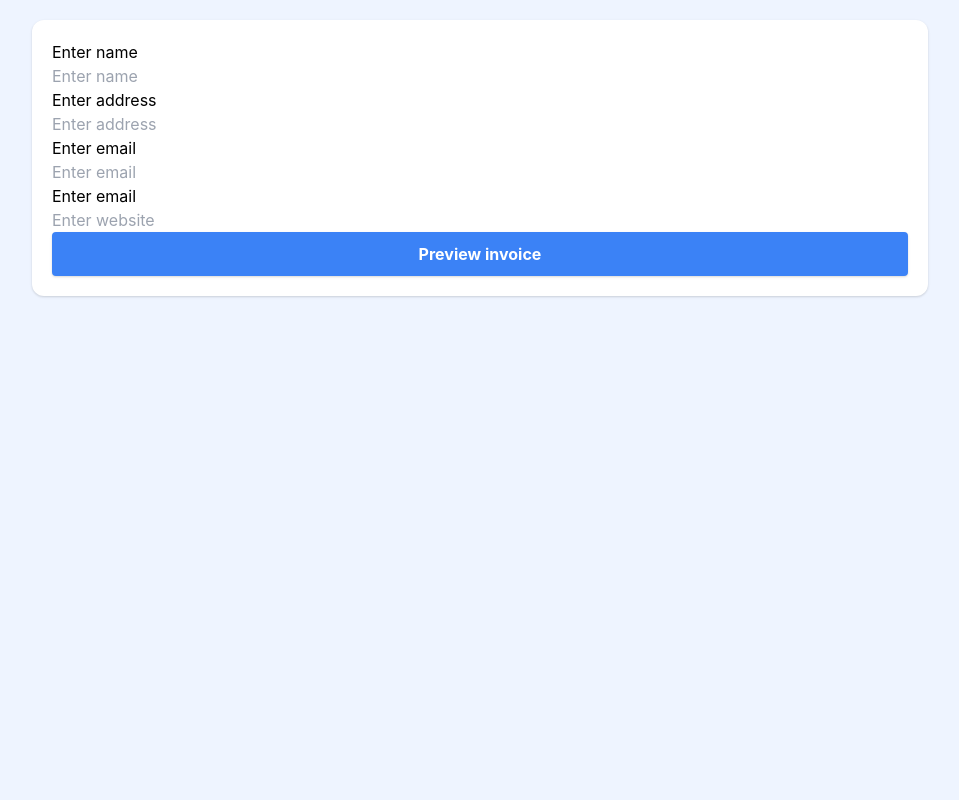
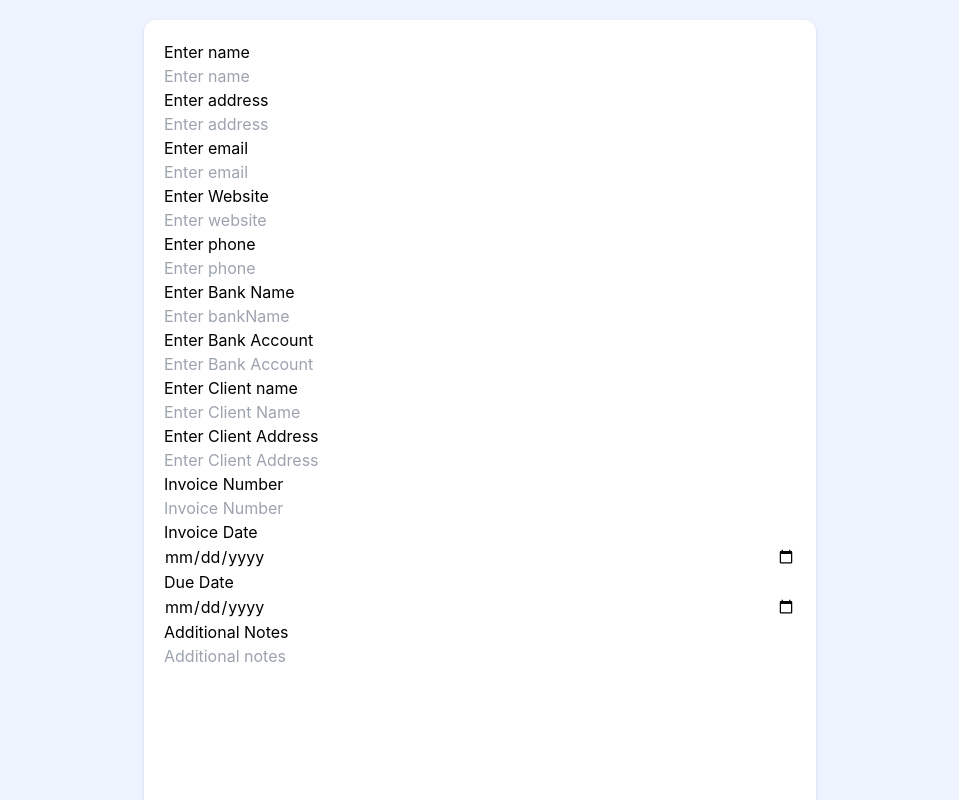
Before and after one commit to sibashish726/Invoice_generator, a React (Create React App) app: page / in a window 1280 px wide. Shown: the top 800 px of the page, without its empty margins (160-1119 px from the left). Built offline with nearby package versions, Linux system fonts and the light colour scheme.

Commit message:
New updates: added all inputs and added new stylings

```diff
--- a/src/App.js
+++ b/src/App.js
@@ -30,15 +30,15 @@ function App() {
   }
   return (
     <>
-      <main className='m-5 p-5 xl:max-w-4xl xl:mx-auto bg-white rounded-xl rounded shadow'>
+      <main className='m-5 p-5 lg:max-w-2xl xl:max-w-2xl bg-white rounded-xl rounded shadow md:max-w-xl md:mx-auto'>
        {showInvoice ? (
        <div>
         <Header handlePrint={handlePrint} />
         <MainDetails name={name} address={address}/>
-        <ClientDetails />
-        <Dates />
-        <Notes />
-        <Footer name={name} address={address} website={website} email={email}/>
+        <ClientDetails clientName={clientName} clientAddress={clientAddress}/>
+        <Dates invoiceNumber={invoiceNumber} invoiceDate={invoiceDate} dueDate={dueDate}/>
+        <Notes notes={notes}/>
+        <Footer name={name} address={address} website={website} email={email} bankAccount={bankAccount} phone={phone} bankName={bankName}/>
         <button
           onClick={() => setShowInvoice(false)}
           className="bg-blue-500 mt-5 text-white font-bold py-2 px-2 rounded shadow border-2 border-blue-500 hover:bg-transparent hover:text-blue-500 transition-all duration-300">
@@ -81,7 +81,7 @@ function App() {
             onChange = {(e) => setEmail(e.target.value)}
            />
 
-         <label htmlFor="website">Enter email</label>
+         <label htmlFor="website">Enter Website</label>
            <input
             type="url"
             name="website"
@@ -91,6 +91,104 @@ function App() {
             value={website}
             onChange = {(e) => setWebsite(e.target.value)}
            />
+
+         <label htmlFor="phone">Enter phone</label>
+           <input
+            type="number"
+            name="phone"
+            id="phone"
+            placeholder="Enter phone"
+            autoComplete="off"
+            value={phone}
+            onChange = {(e) => setPhone(e.target.value)}
+           />
+
+        <label htmlFor="bankName">Enter Bank Name</label>
+           <input
+            type="text"
+            name="bankName"
+            id="bankName"
+            placeholder="Enter bankName"
+            autoComplete="off"
+            value={bankName}
+            onChange = {(e) => setBankName(e.target.value)}
+           />
+
+
+         <label htmlFor="bankAccount">Enter Bank Account</label>
+           <input
+            type="number"
+            name="bankAccount"
+            id="bankAccount"
+            placeholder="Enter Bank Account"
+            autoComplete="off"
+            value={bankAccount}
+            onChange = {(e) => setBankAccount(e.target.value)}
+           />
+
+         <label htmlFor="clientName">Enter Client name</label>
+           <input
+            type="text"
+            name="clientName"
+            id="clientName"
+            placeholder="Enter Client Name"
+            autoComplete="off"
+            value={clientName}
+            onChange = {(e) => setClientName(e.target.value)}
+           />
+
+         <label htmlFor="clientAddress">Enter Client Address</label>
+           <input
+            type="text"
+            name="clientAddress"
+            id="clientAddress"
+            placeholder="Enter Client Address"
+            autoComplete="off"
+            value={clientAddress}
+            onChange = {(e) => setClientAddress(e.target.value)}
+           />
+
+         <label htmlFor="invoiceNumber">Invoice Number</label>
+           <input
+            type="text"
+            name="invoiceNumber"
+            id="invoiceNumber"
+            placeholder="Invoice Number"
+            autoComplete="off"
+            value={invoiceNumber}
+            onChange = {(e) => setInvoiceNumber(e.target.value)}
+           />
+
+          <label htmlFor="invoiceDate">Invoice Date</label>
+           <input
+            type="date"
+            name="invoiceDate"
+            id="invoiceDate"
+            placeholder="Invoice Date"
+            autoComplete="off"
+            value={invoiceDate}
+            onChange = {(e) => setInvoiceDate(e.target.value)}
+           />
+
+         <label htmlFor="dueDate">Due Date</label>
+           <input
+            type="date"
+            name="dueDate"
+            id="dueDate"
+            placeholder="Due Date"
+            autoComplete="off"
+            value={dueDate}
+            onChange = {(e) => setDueDate(e.target.value)}
+           />
+
+          <label htmlFor="notes">Additional Notes</label>
+           <textarea
+             name="notes"
+             id="notes"
+             cols="20"
+             rows="10"
+             placeholder="Additional notes"
+             value={notes} onChange={(e) => setNotes(e.target.value)} />
            <button
             onClick={() => setShowInvoice(true)}
             className="bg-blue-500 text-white font-bold py-2 px-2 rounded shadow border-2 border-blue-500 hover:bg-transparent hover:text-blue-500 transition-all duration-300">
--- a/src/components/ClientDetails.js
+++ b/src/components/ClientDetails.js
@@ -1,10 +1,10 @@
 import React, { Component }  from 'react';
-export default function ClientDetails(){
+export default function ClientDetails({clientAddress,clientName}){
     return (
         <>
           <section className='mt-5'>
-            <h1 className='text-xl uppercase'>Client name</h1>
-            <p>Clients address</p>
+            <h1 className='text-xl uppercase'>{clientName}</h1>
+            <p>{clientAddress}</p>
            </section>
         </>
     )
--- a/src/components/Dates.js
+++ b/src/components/Dates.js
@@ -1,12 +1,12 @@
 import React, { Component }  from 'react';
-export default function Dates(){
+export default function Dates({invoiceNumber,invoiceDate,dueDate}){
     return (
         <>
         <article className='my-5 flex items-end justify-end'>
           <ul>
-            <li><span className='font-bold'>Invoice Number:</span></li>
-            <li><span className='font-bold'>Invoice date</span></li>
-            <li><span className='font-bold'>Due date</span></li>
+            <li className='p-1'><span className='font-bold'>Invoive Number:</span> {invoiceNumber}</li>
+            <li className='p-1 bg-gray-100'><span className='font-bold'>invoiceDate : </span>{invoiceDate}</li>
+            <li className='p-1'><span className='font-bold'>dueDate: </span> {dueDate}</li>
           </ul>
         </article>
         </>
--- a/src/components/Footer.js
+++ b/src/components/Footer.js
@@ -1,8 +1,8 @@
 import React, { Component }  from 'react';
-export default function Footer({name,address,email,website}){
+export default function Footer({name,address,email,website,bankAccount,phone,bankName}){
     return (
         <>
-        <footer>
+        <footer className="footer border-t-2 border-gray-300 p-t-5">
           <ul className="flex flex-wrap items-center justify-center">
             <li>
               <span className='font-bold'>Your name</span>{name}
@@ -11,16 +11,16 @@ export default function Footer({name,address,email,website}){
               <span className='font-bold'>Your email</span>{email}
             </li>
             <li>
-              <span className='font-bold'>Your phone</span>8932939393
+              <span className='font-bold'>Your phone</span>{phone}
             </li>
             <li>
-              <span className='font-bold'>Bank</span>213809329228
+              <span className='font-bold'>Your Address</span>{address}
             </li>
             <li>
-              <span className='font-bold'>Account holder name</span>{name}
+              <span className='font-bold'>Account holder name</span>{bankName}
             </li>
             <li>
-              <span className='font-bold'>Account number</span>29227370730
+              <span className='font-bold'>Account number</span>{bankAccount}
             </li>
             <li>
               <span className='font-bold'>Website</span>{" "}
--- a/src/components/Header.js
+++ b/src/components/Header.js
@@ -7,9 +7,9 @@ export default function Header({handlePrint}){
           <h2 className='font-bold uppercase tracking-wide text-4xl'>Invoice App</h2>
           <div>
             <ul className='flex items-center justify-between flex-wrap mb-3'>
-              <li><button onClick={handlePrint} className="btn btn-print">Print</button></li>
-              <li><button className="btn btn-download">Download</button></li>
-              <li><button className="btn btn-send">Send</button></li>
+              <li><button onClick={handlePrint} className="bg-gray-500 text-white font-bold py-2 px-4 rounded shadow border-2 border-gray-500 hover:bg-transparent hover:text-gray-500 transition-all duration-300">Print</button></li>
+              <li className='mx-2'><button className="bg-blue-500 text-white font-bold py-2 px-4 rounded shadow border-2 border-blue-500 hover:bg-transparent hover:text-blue-500 transition-all duration-300">Download</button></li>
+              <li><button className="bg-green-500 text-white font-bold py-2 px-4 rounded shadow border-2 border-green-500 hover:bg-transparent hover:text-green-500 transition-all duration-300">Send</button></li>
             </ul>
           </div>
         </header>
--- a/src/components/Notes.js
+++ b/src/components/Notes.js
@@ -1,9 +1,9 @@
 import React, { Component }  from 'react';
-export default function Notes(){
+export default function Notes({notes}){
     return (
         <>
          <section className='mb-5'>
-           <p>Notes to the client...</p>
+           <p className='lg:w-1/2 text-justify'>{notes}</p>
          </section>
         </>
     )
--- a/src/index.css
+++ b/src/index.css
@@ -12,3 +12,11 @@ code {
   font-family: source-code-pro, Menlo, Monaco, Consolas, 'Courier New',
     monospace;
 }
+
+.footer li{
+  margin: 0.5rem 0.2rem;
+}
+
+button{
+  user-select: none;
+}
```
